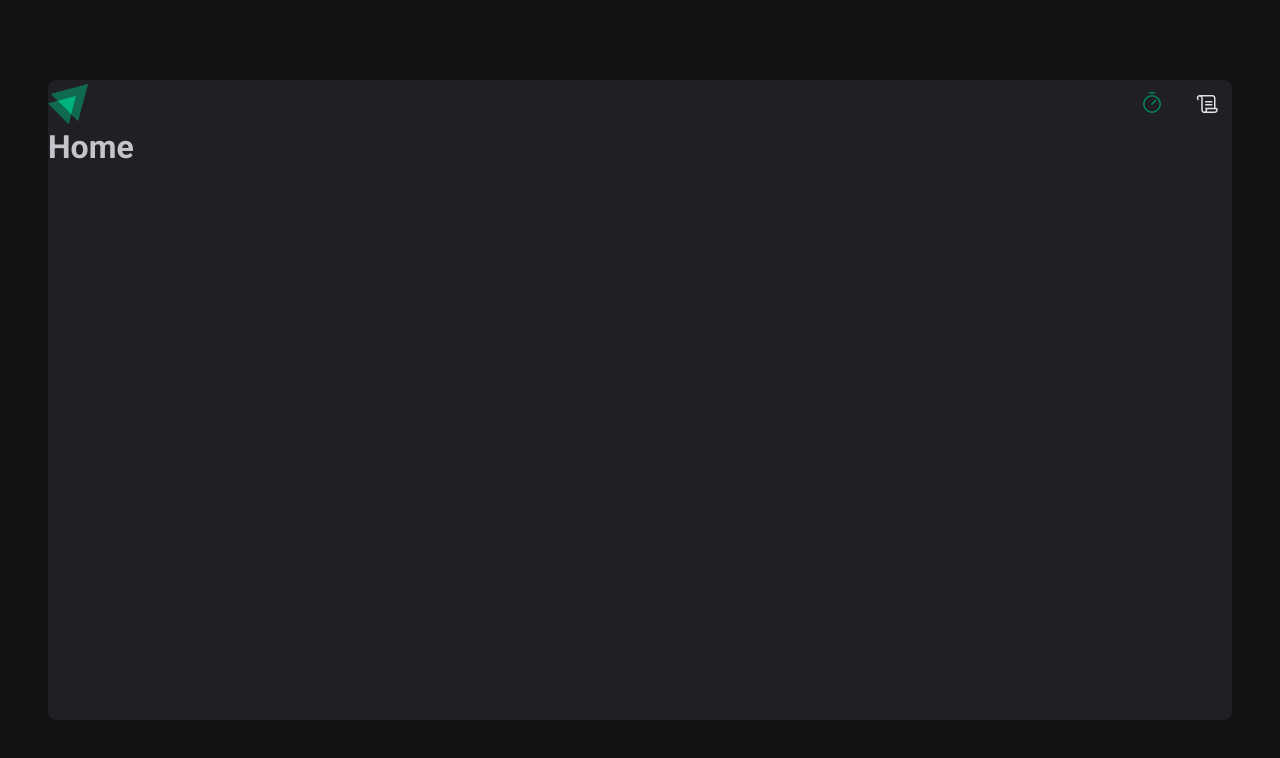
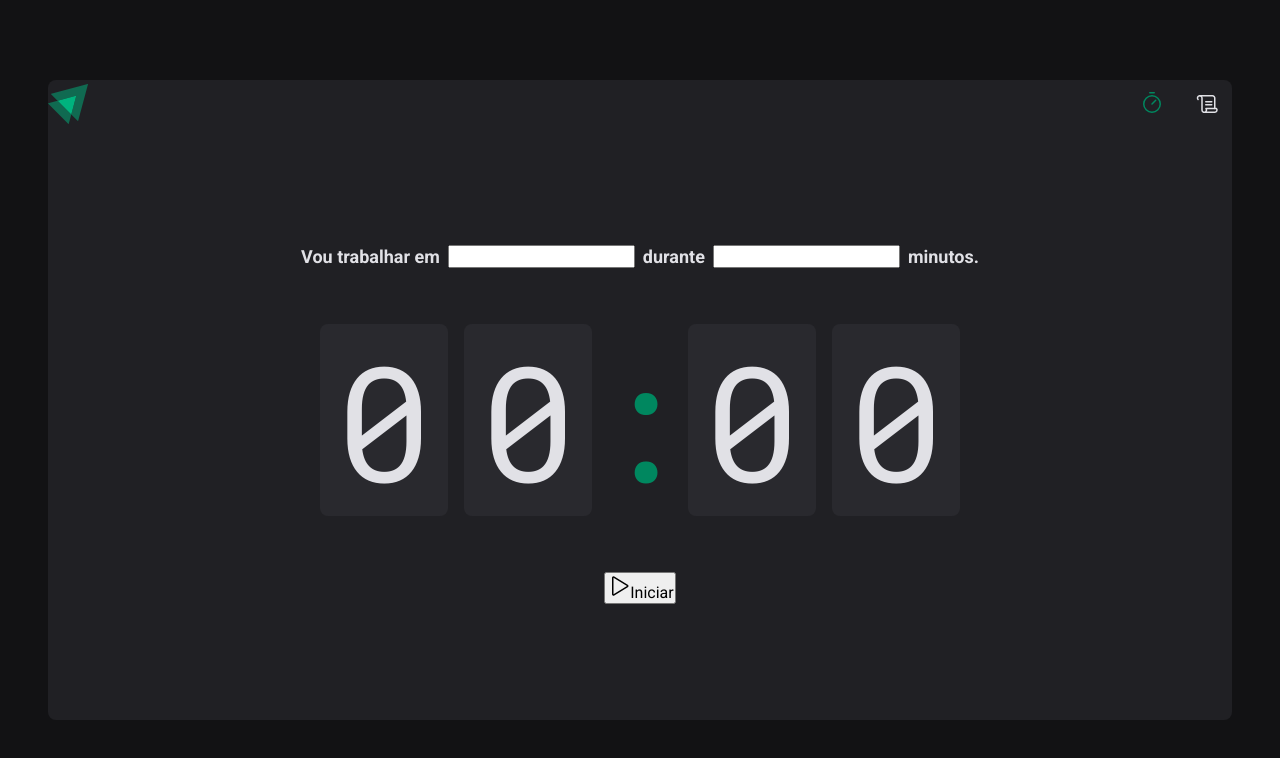
Before and after one commit to Michael-Andryeer/Pomodoro, a React (Vite) app in the folder pomodoro/: page / in a window 1280 px wide. Shown: the top 758 px of the page. Built offline with nearby package versions, Linux system fonts and the light colour scheme.

Commit message:
Página home

```diff
--- a/pomodoro/src/Router.tsx
+++ b/pomodoro/src/Router.tsx
@@ -1,13 +1,13 @@
 import { Routes, Route } from 'react-router-dom'
-import { Home } from './pages/Home'
-import { History } from './pages/History'
+import {Home} from './pages/Home/Home'
+import { History } from './pages'
 import { DefaultLayout } from './layouts'
 
 export function Router() {
   return (
     <Routes>
       <Route path="/" element={<DefaultLayout />}>
-        <Route index element={<Home />} />
+        <Route index element={< Home />} />
         <Route path="history" element={<History />} />
       </Route>
     </Routes>
--- a/pomodoro/src/pages/History.tsx
+++ /dev/null
@@ -1,7 +0,0 @@
-export function History() {
-  return (
-    <div>
-      <h1>History</h1>
-    </div>
-  )
-}
--- a/pomodoro/src/pages/Home.tsx
+++ /dev/null
@@ -1,7 +0,0 @@
-export function Home() {
-  return (
-    <div>
-      <h1>Home</h1>
-    </div>
-  )
-}
--- /dev/null
+++ b/pomodoro/src/pages/Home/Home.tsx
@@ -0,0 +1,33 @@
+import { Play } from 'phosphor-react'
+import { CountDownContainer, FormContainer, HomeContainer, Separator } from './styles'
+
+export function Home() {
+  return (
+    <HomeContainer>
+      <form action="">
+        <FormContainer>
+          <label htmlFor="task">Vou trabalhar em</label>
+          <input id="task" />
+
+          <label htmlFor="minutesAmount">durante</label>
+          <input type="number" id="minutesAmount" />
+
+          <span>minutos.</span>
+        </FormContainer>
+
+        <CountDownContainer>
+          <span>0</span>
+          <span>0</span>
+          <Separator>:</Separator>
+          <span>0</span>
+          <span>0</span>
+        </CountDownContainer>
+
+        <button type="submit">
+          <Play size={24} />
+          Iniciar
+        </button>
+      </form>
+    </HomeContainer>
+  )
+}
--- /dev/null
+++ b/pomodoro/src/pages/Home/styles.ts
@@ -0,0 +1,54 @@
+import styled from 'styled-components'
+
+export const HomeContainer = styled.main `
+  flex: 1;
+
+  display:flex;
+  flex-direction: column;
+  align-items: center;
+  justify-content: center;
+
+  form {
+    display: flex;
+    flex-direction: column;
+    align-items: center;
+    gap: 3.5rem;
+  }
+`;
+
+
+export const FormContainer = styled.div `
+  width: 100%;
+  display: flex;
+  align-items: center;
+  justify-content: center;
+  gap: 0.5rem;
+  color: ${props => props.theme['gray-100']};
+  font-size: 1.125rem;
+  font-weight: bold;
+  flex-wrap: wrap;
+`
+
+export const CountDownContainer = styled.div `
+  font-family: 'Roboto Mono', monospace;
+  font-size: 10rem;
+  line-height: 8rem;
+  color: ${props => props.theme['gray-100']};
+  display:flex;
+  gap:1rem;
+
+  span {
+    background: ${props => props.theme['gray-700']};
+    padding: 2rem 1rem;
+    border-radius: 8px;
+  }
+`
+
+export const Separator = styled.div `
+padding: 2rem 0;
+color: ${props => props.theme['green-500']};
+width: 4rem;
+overflow: hidden;
+display: flex;
+justify-content:center;
+`
--- /dev/null
+++ b/pomodoro/src/pages/index.tsx
@@ -0,0 +1,7 @@
+
+
+export function History() {
+  return (
+    <h1>History</h1>
+  );
+}
--- a/pomodoro/src/styles/global.ts
+++ b/pomodoro/src/styles/global.ts
@@ -15,6 +15,7 @@ export const GlobalStyle = createGlobalStyle`
   body {
     background: ${props => props.theme['gray-900']};
     color: ${props => props.theme['gray-300']};
+    -webkit-font-smoothing: antialised;
   }
 
   body,input,textarea,button {
```
